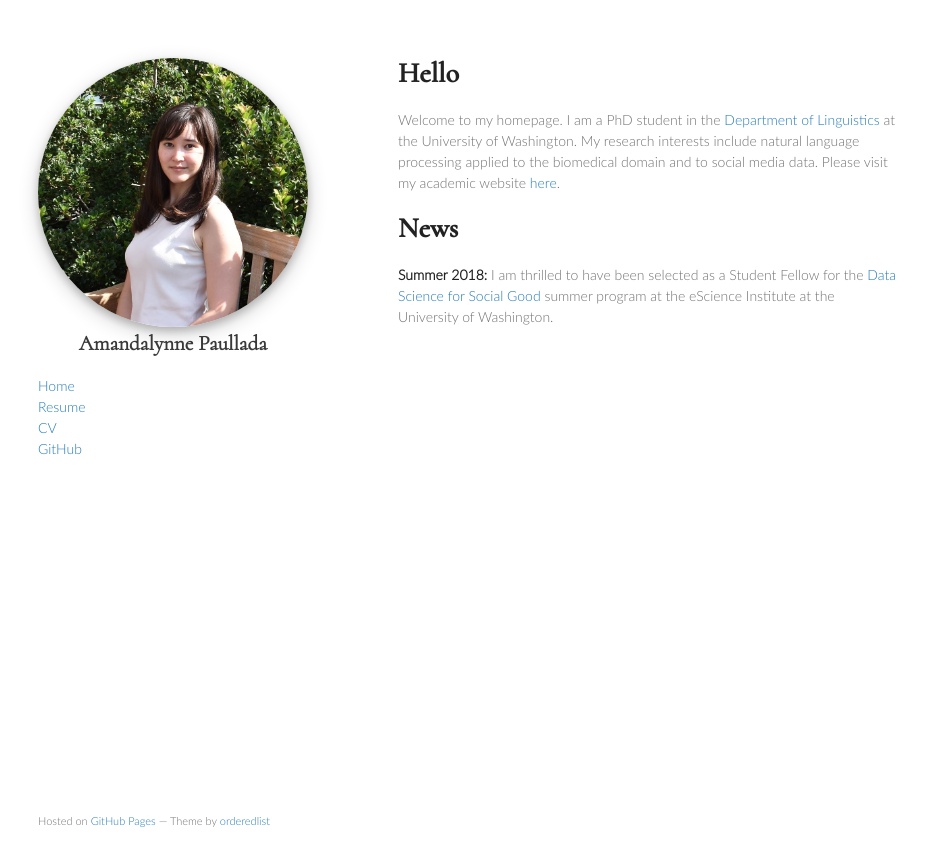
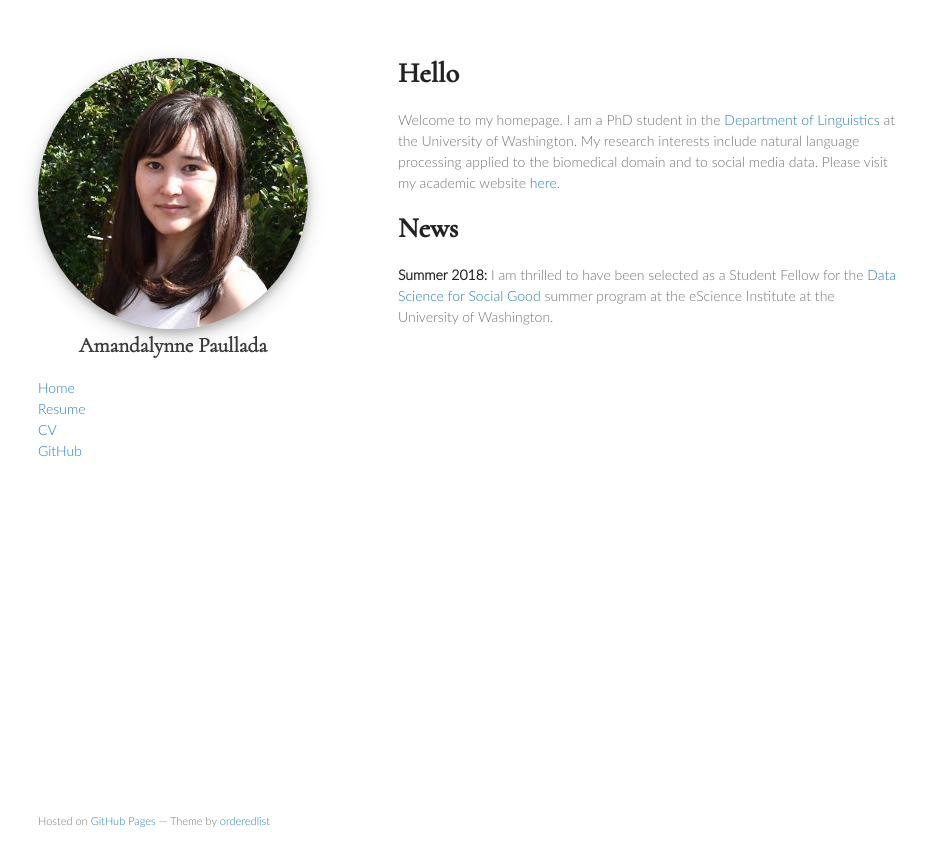
Before and after one commit to amandalynne/amandalynne.github.io, a Jekyll site: the page built from index.md, in a window 1280 px wide. Shown: the top 866 px of the page, without its empty margins (172-1098 px from the left). Built offline with Jekyll 4.4.1, drawn with Linux system fonts in a browser that asks for light colours; our own code applies the rules of GitHub Pages for plain Markdown files.

Commit message:
try a diff crop

```diff
--- a/_layouts/default.html
+++ b/_layouts/default.html
@@ -16,7 +16,7 @@
     <div class="wrapper">
       <header>
         <div class="pic">
-            <img src=/assets/pics/bench_pic.jpg alt="Photo by Monica Jensen" class="round-pic">
+            <img src=/assets/pics/bench_crop.jpg alt="Photo by Monica Jensen" class="round-pic">
             <a href="{{ site.github.url }}"> <h2>{{ site.title | default: site.github.repository_name }}</h2> </a>
         </div>
         <!-- <p>{{ site.description | default: site.github.project_tagline }}</p> -->
```
Also changed, not shown: assets/pics/bench_crop.jpg (added).
